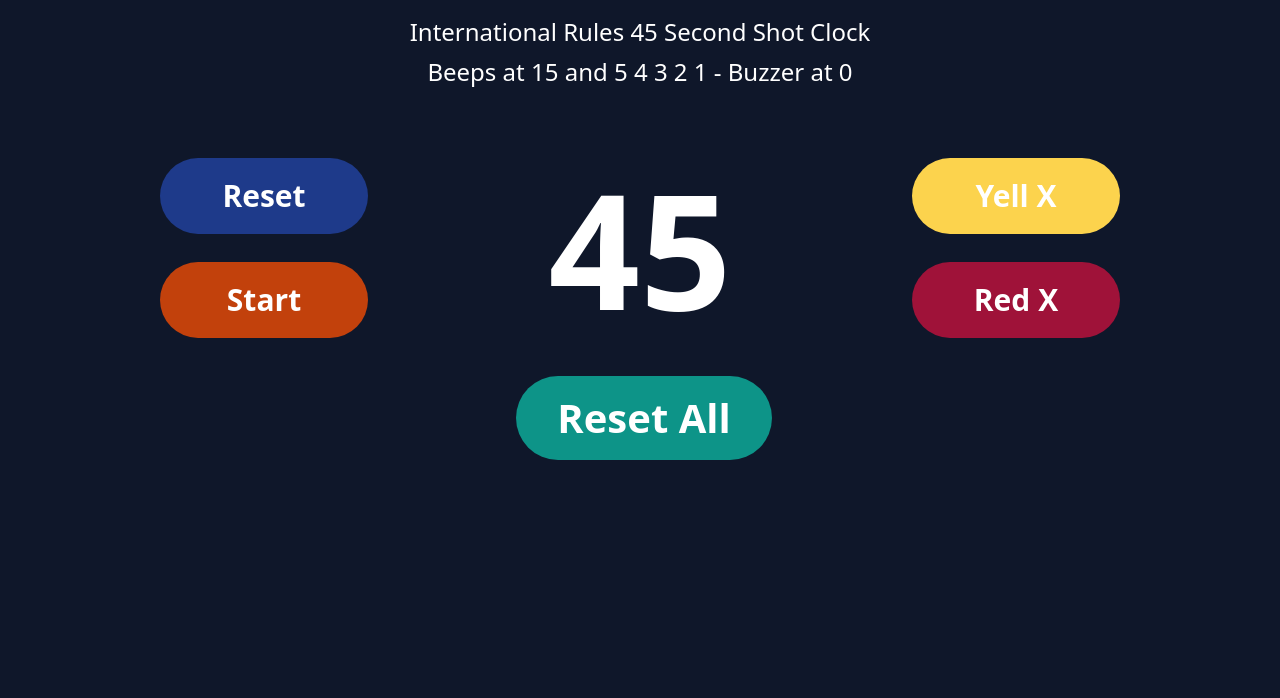
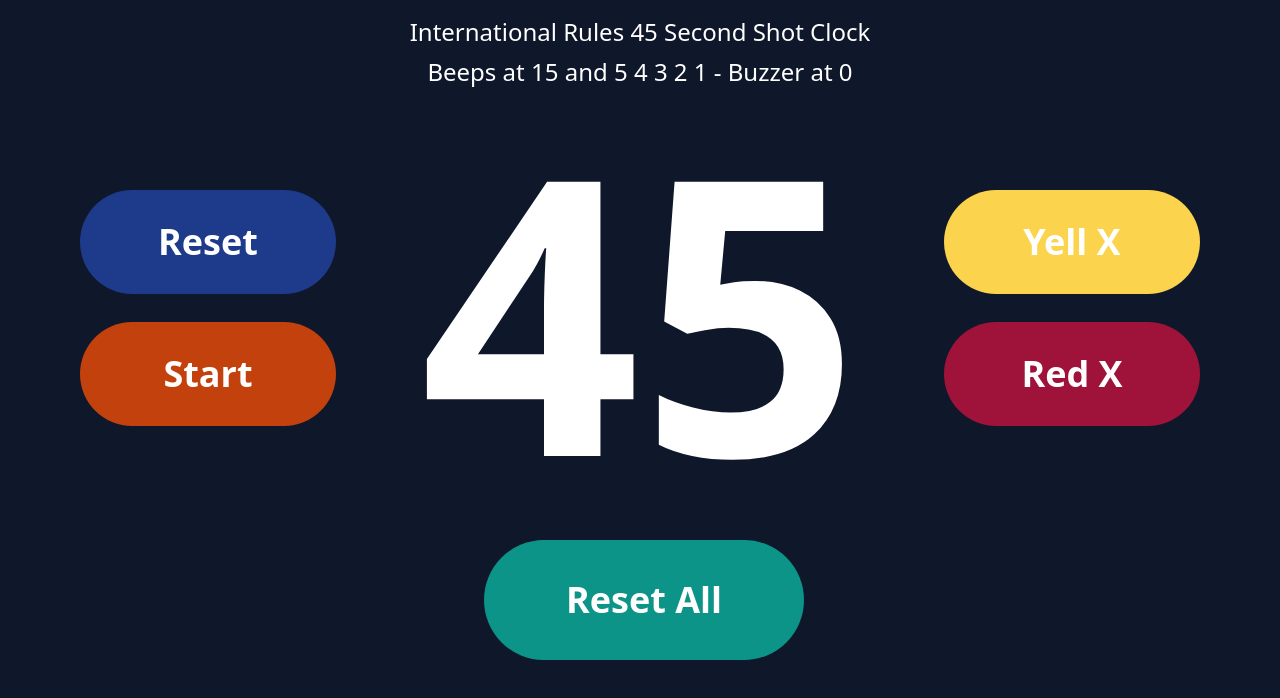
Before and after one commit to troxtele/45, a plain HTML site: page index.html in a window 1280 px wide. Drawn offline with nearby package versions, Linux system fonts and the light colour scheme.

Commit message:
Add files via upload

```diff
--- a/index.html
+++ b/index.html
@@ -49,14 +49,14 @@
     </h3>
 
     <div
-      class="wrapper sm:flex justify-center sm:justify-between gap-6 max-w-[60rem] m-auto pt-8"
+      class="wrapper sm:flex justify-center sm:justify-between gap-6 max-w-[70rem] m-auto pt-5"
     >
       <!-- left -->
       <div class="font-bold hidden sm:flex flex-col gap-7 self-center">
         <!-- Reset button -->
         <button
           id="reset"
-          class="py-4 md:py-5 w-[10rem] md:w-[13rem] text-2xl md:text-3xl bg-blue-900 text-white font-bold rounded-full"
+          class="py-4 md:py-5 lg:py-8 w-[10rem] md:w-[13rem] lg:w-[16rem] text-3xl lg:text-4xl bg-blue-900 text-white font-bold rounded-full"
         >
           Reset
         </button>
@@ -64,7 +64,7 @@
         <!-- Start button -->
         <button
           id="start"
-          class="py-4 md:py-5 w-[10rem] md:w-[13rem] text-2xl md:text-3xl bg-orange-700 text-white font-bold rounded-full"
+          class="py-4 md:py-5 lg:py-8 w-[10rem] md:w-[13rem] lg:w-[16rem] text-3xl lg:text-4xl bg-orange-700 text-white font-bold rounded-full"
         >
           Start
         </button>
@@ -73,7 +73,7 @@
       <div class="font-bold">
         <span
           id="countdown"
-          class="text-[6rem] sm:text-[8rem] md:text-[8.5rem] lg:text-[10rem]"
+          class="text-[8rem] sm:text-[10rem] md:text-[12.5rem] lg:text-[24rem] leading-[1]"
           >45</span
         >
       </div>
@@ -82,14 +82,14 @@
         <!-- Yell X -->
         <button
           id="ext-2"
-          class="py-4 md:py-5 w-[10rem] md:w-[13rem] text-2xl md:text-3xl bg-amber-300 text-white font-bold rounded-full"
+          class="py-4 md:py-5 lg:py-8 w-[10rem] md:w-[13rem] lg:w-[16rem] text-3xl lg:text-4xl bg-amber-300 text-white font-bold rounded-full"
         >
           Yell X
         </button>
         <!-- Red X -->
         <button
           id="ext-1"
-          class="py-4 md:py-5 w-[10rem] md:w-[13rem] text-2xl md:text-3xl bg-rose-800 text-white font-bold rounded-full"
+          class="py-4 md:py-5 lg:py-8 w-[10rem] md:w-[13rem] lg:w-[16rem] text-3xl lg:text-4xl bg-rose-800 text-white font-bold rounded-full"
         >
           Red X
         </button>
@@ -108,23 +108,23 @@
           Reset
         </button>
 
+        <!-- Yell X -->
+        <button
+          id="ext-2-mobile"
+          class="py-3 w-[7.5rem] text-xl bg-amber-300 text-white font-bold rounded-full"
+        >
+          Yell X
+        </button>
+      </div>
+
+      <!-- right -->
+      <div class="font-bold flex gap-5 self-center">
         <!-- Start button -->
         <button
           id="start-mobile"
           class="py-3 w-[7.5rem] text-xl bg-orange-700 text-white font-bold rounded-full"
         >
           Start
-        </button>
-      </div>
-
-      <!-- right -->
-      <div class="font-bold flex gap-5 self-center">
-        <!-- Yell X -->
-        <button
-          id="ext-2-mobile"
-          class="py-3 w-[7.5rem] text-xl bg-amber-300 text-white font-bold rounded-full"
-        >
-          Yell X
         </button>
         <!-- Red X -->
         <button
@@ -135,12 +135,12 @@
         </button>
       </div>
     </div>
-    <div class="flex justify-center py-2">
+    <div class="flex justify-center py-2 sm:mt-4 md:mt-8">
       <div class="font-bold">
         <!-- Reset All button -->
         <button
           id="reset-all"
-          class="py-3 sm:py-5 md:py-6 w-[10rem] sm:w-[12rem] md:w-[16rem] text-xl sm:text-2xl md:text-3xl lg:text-[2.5rem] bg-teal-600 text-white font-bold rounded-full ml-2"
+          class="py-3 sm:py-5 md:py-6 lg:py-10 w-[10rem] sm:w-[12rem] md:w-[16rem] lg:w-[20rem] text-xl sm:text-2xl md:text-3xl lg:text-4xl bg-teal-600 text-white font-bold rounded-full ml-2"
         >
           Reset All
         </button>
@@ -156,13 +156,20 @@
       let ext1Button = document.getElementById("ext-1");
       let ext2Button = document.getElementById("ext-2");
 
+      window.addEventListener("resize", () => {
         // when the screen is less than 640px wide, use the mobile buttons
         if (window.innerWidth < 640) {
           resetButton = document.getElementById("reset-mobile");
           startButton = document.getElementById("start-mobile");
           ext1Button = document.getElementById("ext-1-mobile");
           ext2Button = document.getElementById("ext-2-mobile");
+        } else {
+          resetButton = document.getElementById("reset");
+          startButton = document.getElementById("start");
+          ext1Button = document.getElementById("ext-1");
+          ext2Button = document.getElementById("ext-2");
         }
+      });
 
       let countdownValue = 45; // start countdown at 45 seconds
       let interval; // declare interval variable
```
Lines whose indentation alone changed are shown as unchanged.
